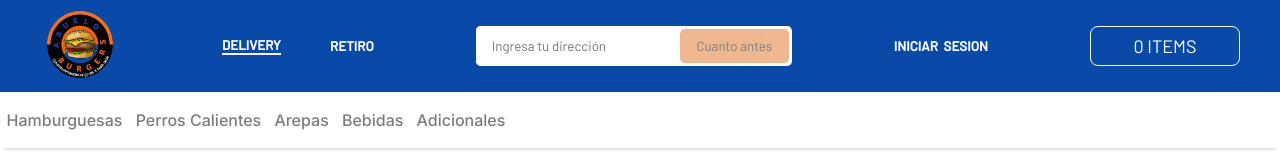
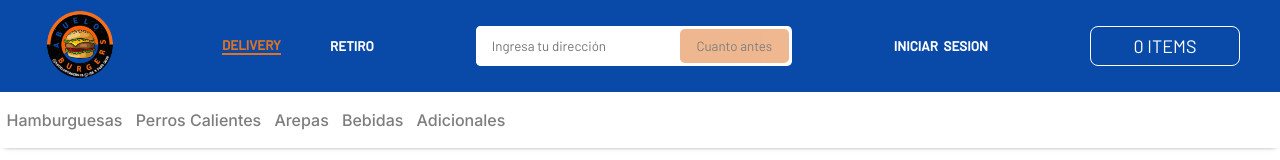
Before and after one commit to roqueheli/delilah-resto-v1.0, a React (Create React App) app: page / in a window 1280 px wide. In both pictures the pointer is over the button "DELIVERY". Shown: the top 160 px of the page. Built offline with nearby package versions, Linux system fonts and the light colour scheme.

Commit message:
mariqueras con hover

```diff
--- a/src/styles/delivery.scss
+++ b/src/styles/delivery.scss
@@ -17,7 +17,11 @@
         text-shadow: none;
         text-align: center;
         &:hover {
-            border-bottom: 2px solid #fff;
+            border-bottom: 2px solid #e07223;
+            color: #e07223;
+        }
+        &:active {
+            color: #000;
         }
     }
 }
--- a/src/styles/login.scss
+++ b/src/styles/login.scss
@@ -10,4 +10,10 @@
     text-indent: 0px;
     text-shadow: none;
     text-align: center;
+    &:hover {
+        color: #e07223;
+    }
+    &:active {
+        color: #000;
+    }
 }
```
